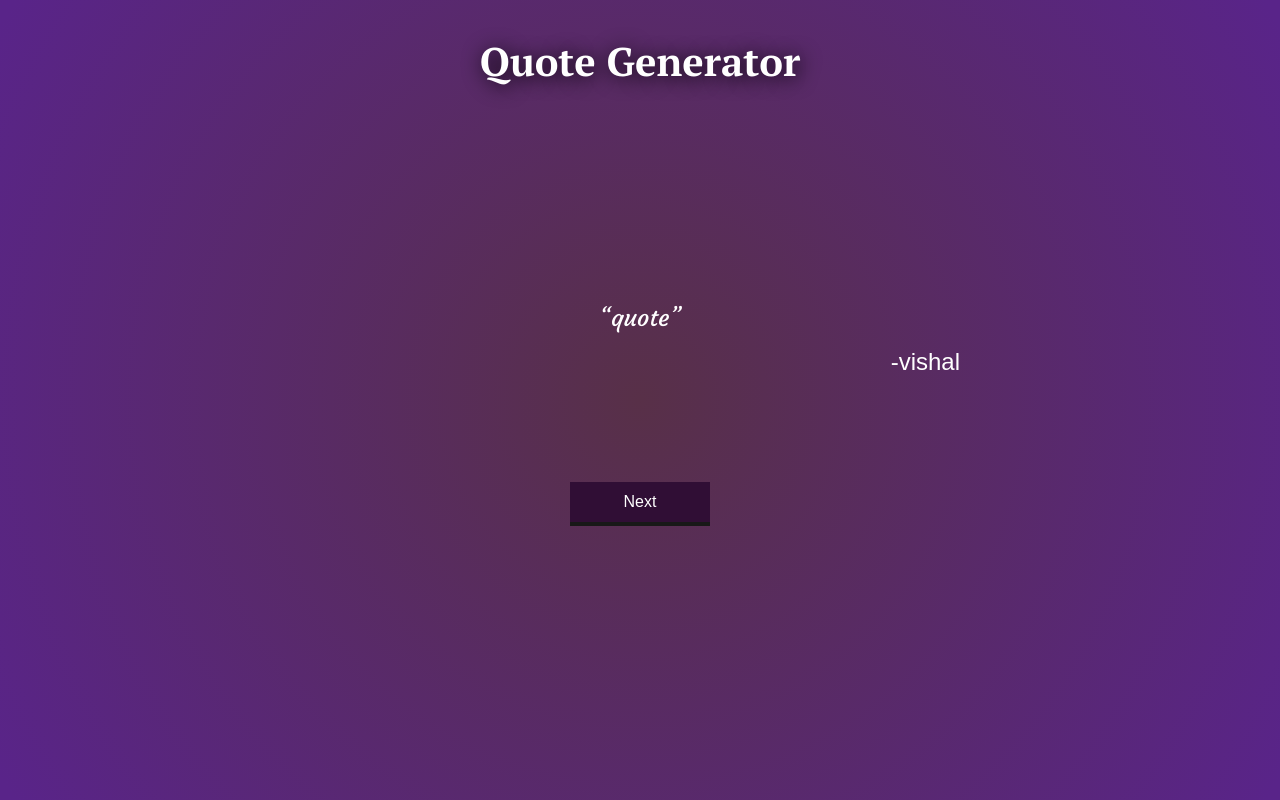
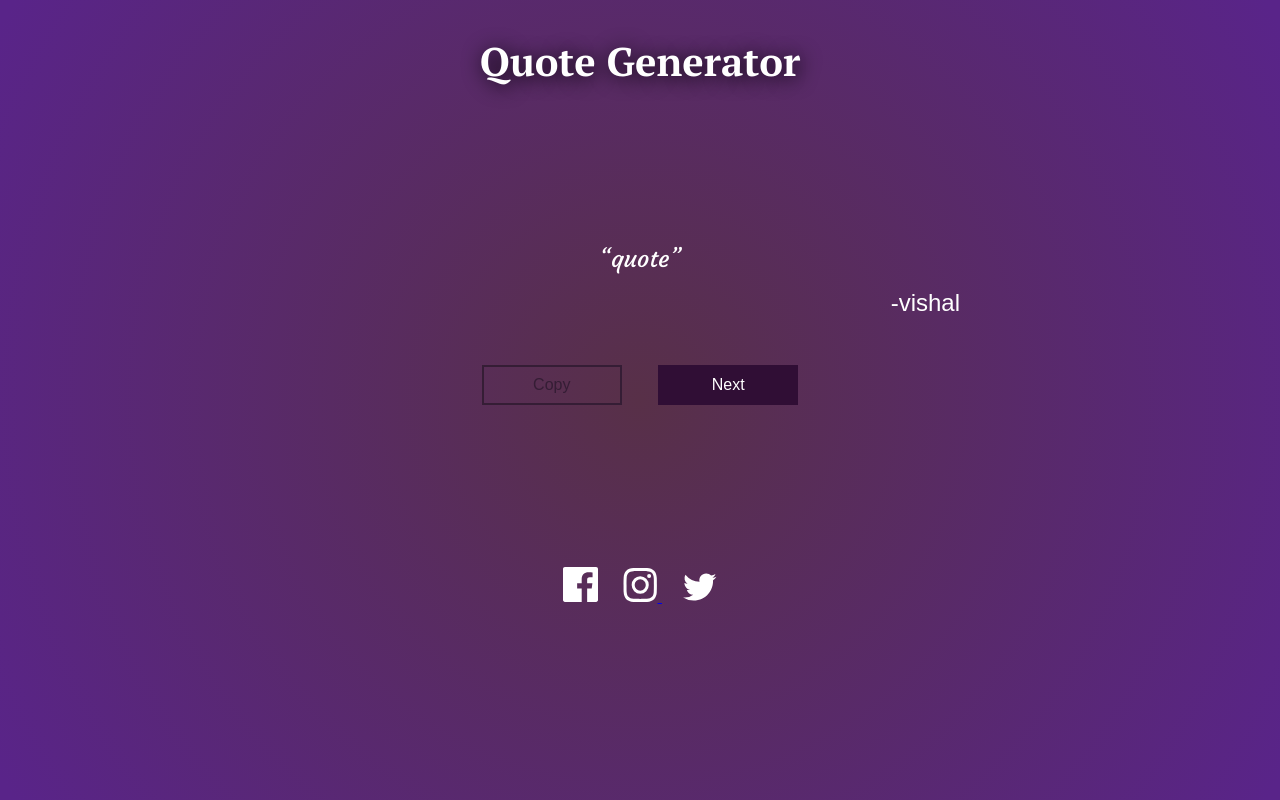
Before and after one commit to vishaldewani206/quote-generator, a plain HTML site: page index.html in a window 1280 px wide. Drawn offline with Linux system fonts and the light colour scheme; no server answers.

Commit message:
copy btn added

```diff
--- a/index.html
+++ b/index.html
@@ -21,7 +21,21 @@
         <q class="quote">quote</q>
         <p id="author">-vishal</p>
       </div>
-      <div class="btns"><button id="next">Next</button></div>
+      <div class="btns">
+        <button id="copy">Copy</button>
+        <button id="next">Next</button>
+      </div>
+      <div class="about-me">
+        <a href="#"
+          ><img src="images/icon-facebook.svg" alt="facebook account"
+        /></a>
+        <a href="#">
+          <img src="images/icon-instagram.svg" alt="instagram account" />
+        </a>
+        <a href="#">
+          <img src="images/icon-twitter.svg" alt="twitter account" />
+        </a>
+      </div>
     </div>
   </body>
 </html>
--- a/script.js
+++ b/script.js
@@ -1,6 +1,7 @@
 const quoteContainer = document.querySelector('.quote');
 const nextBtn = document.querySelector('#next');
 const author = document.querySelector('#author');
+const copyBtn = document.querySelector('#copy');
 const option = {
   method: 'GET',
   url: 'https://quotes15.p.rapidapi.com/quotes/random/',
@@ -24,3 +25,7 @@ nextBtn.addEventListener('click', () => {
       author.innerHTML = data.originator.name;
     });
 });
+copyBtn.addEventListener('click', () => {
+  let copy = quoteContainer.textContent;
+  navigator.clipboard.writeText(copy);
+});
--- a/style.css
+++ b/style.css
@@ -8,7 +8,7 @@
   width: 100vw;
   height: 100vh;
   display: grid;
-  grid-template-rows: 100px 1fr 1fr;
+  grid-template-rows: 100px 1fr 1fr 1fr;
   place-content: center;
   background: radial-gradient(58vw, #2866a7, #0b0e20);
   background: radial-gradient(58vw, #583048, #592489);
@@ -44,7 +44,7 @@
   font-size: 1rem;
   background: rgb(48, 14, 53);
   color: white;
-  box-shadow: 0px 4px rgb(24, 24, 24);
+  /* box-shadow: 0px 4px rgb(24, 24, 24); */
   cursor: pointer;
   margin-top: 2rem;
 }
@@ -52,6 +52,27 @@
   opacity: 0.7;
 }
 #next:active {
+  box-shadow: none;
+  transform: translateY(5px);
+}
+#copy {
+  width: 140px;
+  height: 40px;
+  border: None;
+  font-size: 1rem;
+  background: transparent;
+  color: rgb(53, 29, 53);
+  /* box-shadow: 0px 4px rgb(24, 24, 24); */
+  cursor: pointer;
+  margin-top: 2rem;
+  border: 2px solid rgb(53, 29, 53);
+  margin-right: 2rem;
+}
+#copy:hover {
+  background-color: rgb(53, 29, 53);
+  color: white;
+}
+#copy:active {
   box-shadow: none;
   transform: translateY(5px);
 }
@@ -68,3 +89,12 @@
     width: 90vw;
   }
 }
+.about-me {
+  justify-self: center;
+}
+.about-me a:not(:last-child) {
+  margin-right: 20px;
+}
+.about-me img {
+  width: 35px;
+}
```
Also changed, not shown: images/icon-facebook.svg (added), images/icon-instagram.svg (added), images/icon-twitter.svg (added).
